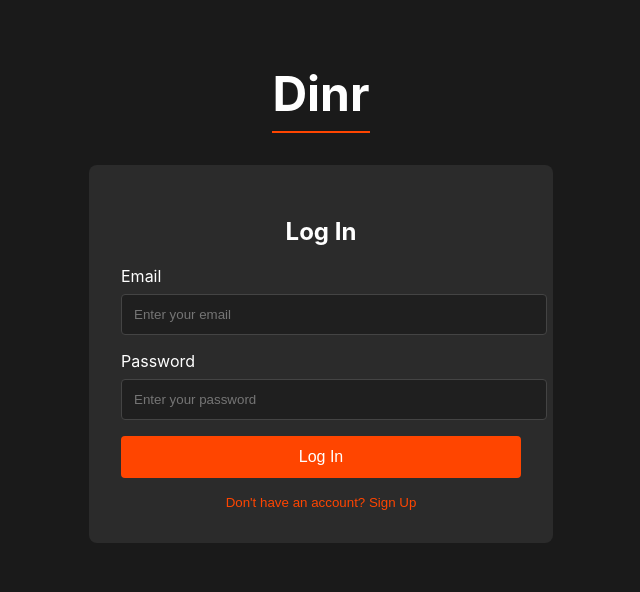
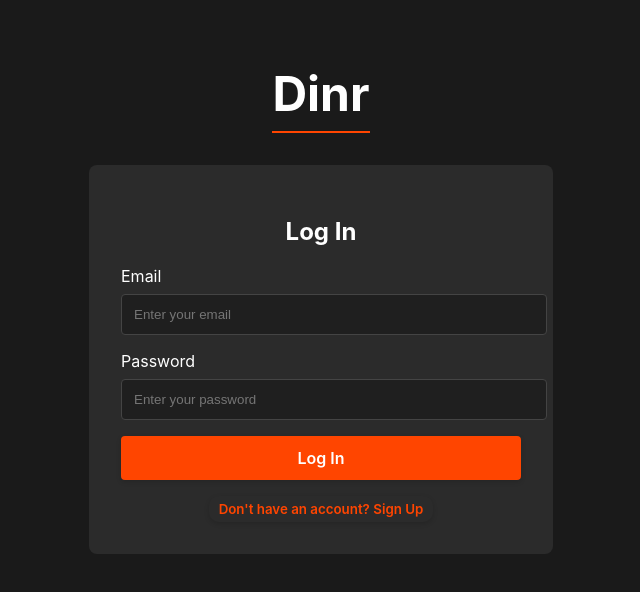
Before and after one commit to topo123/UF-DINING, a React app in the folder frontend/: page / in a window 1280 px wide. Shown: the top 592 px of the page, without its empty margins (319-959 px from the left). Built offline with nearby package versions, Linux system fonts and the light colour scheme; no server answers; the HTML template or start-up script is replaced by a standard one.

Commit message:
rate button ui change

```diff
--- a/frontend/src/RestaurantPage.css
+++ b/frontend/src/RestaurantPage.css
@@ -141,3 +141,21 @@
   font-size: 15px;
   color: #808080;
 }
+
+button{
+  background-color: var(--accent-color);
+  color: white;
+  border: 1px solid rgba(255, 255, 255, 0.2);
+  border-radius: 10px;
+  padding: 5px 10px;
+  font-weight: 600;
+  font-family: 'Inter', sans-serif;
+  cursor: pointer;
+  transition: all 0.2s ease;
+  box-shadow: 0 2px 5px rgba(0, 0, 0, 0.15);
+}
+
+button:hover{
+  background-color: #ffb84d;
+  box-shadow: 0 4px 10px rgba(0, 0, 0, 0.2);
+}
```
